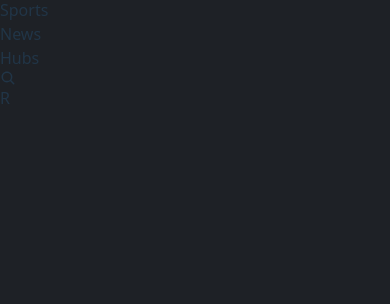
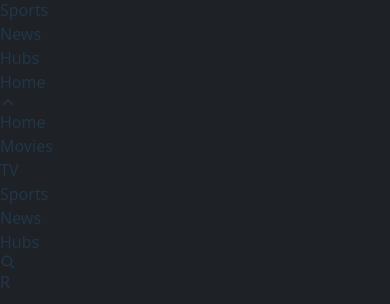
Before and after one commit to MDevHub/Hulu-Movies-, a React (Vite) app: page / in a window 390 px wide. Shown: the part 293-597 px from the top of the page. Built offline with nearby package versions, Linux system fonts and the light colour scheme.

Commit message:
Created a responsive Header

```diff
--- a/src/Components/Header.tsx
+++ b/src/Components/Header.tsx
@@ -1,9 +1,9 @@
 import React, { useState } from 'react'
 import logo from './../assets/Images/logo.png'
-import { IoSearch } from "react-icons/io5";
+import { IoChevronDownOutline, IoChevronUpOutline, IoSearch } from "react-icons/io5";
 
 function Header() {
-
+	const [toggle, setToggle]=useState(true);
 	const menu=[
 		{
 			 id:1,
@@ -34,7 +34,7 @@ function Header() {
 	return (
 		<div className='flex justify-between items-center p-4 px-10'>
 			<img src={logo} className='w-[65px]'/>
-			<ul className='flex gap-8'>
+			<ul className='hidden md:flex gap-8'>
 				{menu.map((item)=> (
 					<li className='text-gray-400 text-[18px]
 						font-medium cursor-pointer hover:bg-gray-700
@@ -44,6 +44,29 @@ function Header() {
 					</li>
 				))}
 			</ul>
+			<div className='md:hidden'>
+				<h2 className='text-white font-medium flex items-center gap-2 px-3 py-2 pb-2
+            	bg-gray-700 rounded-md cursor-pointer'
+					onClick={()=>setToggle(!toggle)}>
+					Home
+					{!toggle? <IoChevronDownOutline className='mt-1'/>:
+					<IoChevronUpOutline className='mt-1'/>}
+				</h2>
+				{toggle?
+					<ul className='absolute bg-gray-700 w-[200px] text-center mt-3
+						left-0 right-0 ml-auto mr-auto rounded-md px-3'>
+						{menu.map((item)=> (
+							<li className='text-gray-400 text-[18px]
+								font-medium cursor-pointer mb-2 mt-2 hover:bg-gray-600
+								hover:text-white px-3 pb-2 py-1 rounded-md
+								transition-all duration-500 ease-in-out'>
+								{item.name}
+							</li>
+						))}
+					</ul>:null
+				}
+
+			</div>
 			<div className='flex gap-10'>
 				 <IoSearch className='text-[35px] text-gray-300 hover:bg-gray-700
 				 	px-[3px] pb-[2px] py-[2px] cursor-pointer rounded-md hover:text-white
```
